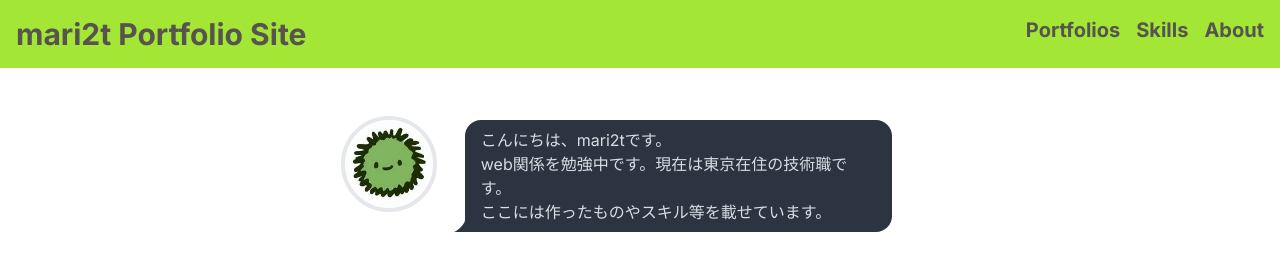
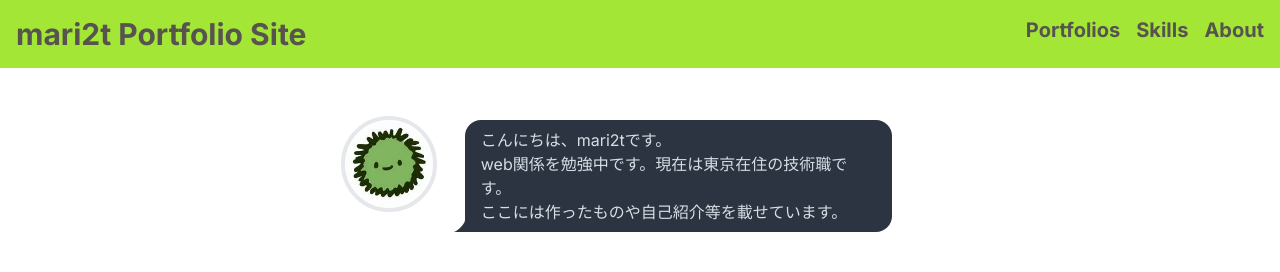
Before and after one commit to mari2t/mari2t_portfolio, a Next.js app: page / in a window 1280 px wide. Shown: the top 272 px of the page. Built offline with nearby package versions, Linux system fonts and the light colour scheme.

Commit message:
feat : 自己紹介

```diff
--- a/src/app/components/Introduce.tsx
+++ b/src/app/components/Introduce.tsx
@@ -13,7 +13,7 @@ const Introduce = () => {
           <div className="chat-bubble text-sm lg:text-base ">
             こんにちは、mari2tです。 <br />
             web関係を勉強中です。現在は東京在住の技術職です。 <br />
-            ここには作ったものやスキル等を載せています。
+            ここには作ったものや自己紹介等を載せています。
           </div>
         </div>
       </div>
```
